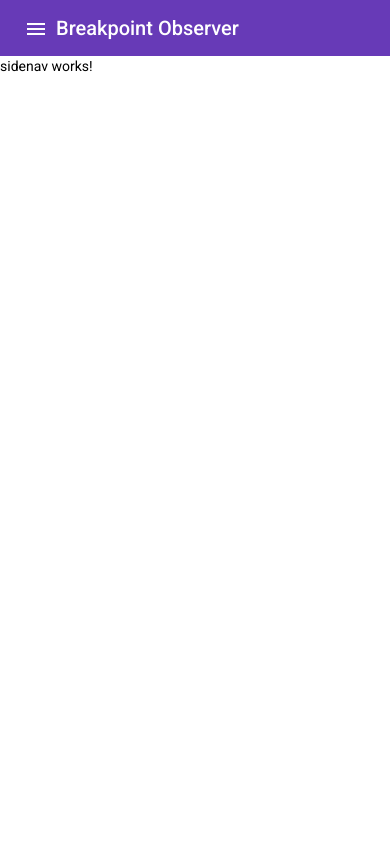
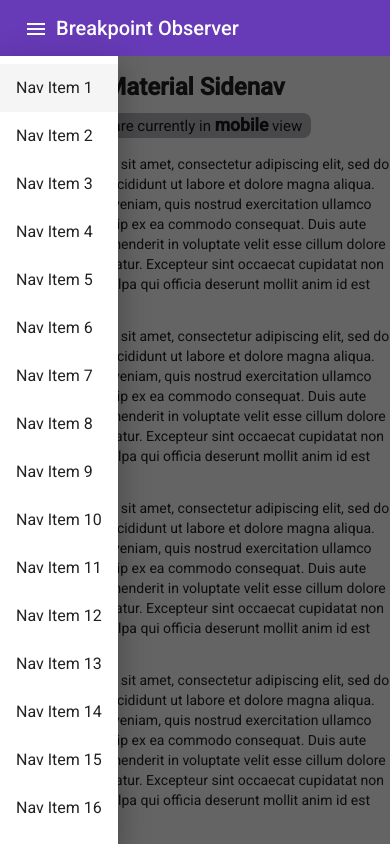
Before and after one commit to veloeditor/Angular-Breakpoint-Observer, an Angular app in the folder angular-breakpoint-observer/: page /sidenav in a window 390 px wide. Shown: the top 844 px of the page. Built offline with nearby package versions, Linux system fonts and the light colour scheme.

Commit message:
added material's sample sidenav boilerplate to show a lorem ipsum. tied this into the breakpoint observer and it's working as expected. do not currently have a toggle button to open close sidenav

```diff
--- a/angular-breakpoint-observer/src/app/components/header-mobile/header-mobile.component.html
+++ b/angular-breakpoint-observer/src/app/components/header-mobile/header-mobile.component.html
@@ -10,6 +10,7 @@
   <mat-menu #menu="matMenu">
     <button mat-menu-item><a routerLink="table">Material Table</a></button>
     <button mat-menu-item><a routerLink="stepper">Material Stepper</a></button>
+    <button mat-menu-item><a routerLink="sidenav">Material Sidenav</a></button>
   </mat-menu>
   <a routerLink="">Breakpoint Observer</a>
   <span class="example-spacer"></span>
--- a/angular-breakpoint-observer/src/app/components/header/header.component.scss
+++ b/angular-breakpoint-observer/src/app/components/header/header.component.scss
@@ -1,3 +1,7 @@
+.toolbar-container {
+  z-index: 1;
+}
+
 .example-spacer {
   flex: 1 1 auto;
 }
--- a/angular-breakpoint-observer/src/app/components/sidenav/sidenav.component.html
+++ b/angular-breakpoint-observer/src/app/components/sidenav/sidenav.component.html
@@ -1 +1,26 @@
-<p>sidenav works!</p>
+<div class="wrapper-container" [class.example-is-mobile]="isMobile">
+  <mat-sidenav-container class="example-sidenav-container">
+    <mat-sidenav
+      #snav
+      [mode]="isMobile ? 'over' : 'side'"
+      [(opened)]="opened"
+      [fixedInViewport]="isMobile"
+      fixedTopGap="56"
+    >
+      <mat-nav-list>
+        <a mat-list-item routerLink="." *ngFor="let nav of fillerNav">{{
+          nav
+        }}</a>
+      </mat-nav-list>
+    </mat-sidenav>
+
+    <mat-sidenav-content>
+      <h1 class="table-title">Material Sidenav</h1>
+      <h4 class="subtitle">
+        We are currently in
+        <span>{{ isMobile ? "mobile" : "desktop" }}</span> view
+      </h4>
+      <p *ngFor="let content of fillerContent">{{ content }}</p>
+    </mat-sidenav-content>
+  </mat-sidenav-container>
+</div>
--- a/angular-breakpoint-observer/src/app/components/sidenav/sidenav.component.scss
+++ b/angular-breakpoint-observer/src/app/components/sidenav/sidenav.component.scss
@@ -0,0 +1,75 @@
+.wrapper-container {
+  //   display: flex;
+  //   flex-direction: column;
+  //   position: absolute;
+  //   top: 0;
+  //   bottom: 0;
+  //   left: 0;
+  //   right: 0;
+  height: calc(100vh - 66px);
+}
+
+.table-title {
+  padding-top: 15px;
+  text-align: center;
+  font-weight: 800;
+  padding-bottom: 10px;
+  margin-bottom: 0px;
+}
+
+.subtitle {
+  text-align: center;
+  background-color: rgb(181, 179, 182);
+  width: -moz-fit-content;
+  width: fit-content;
+  margin-left: auto;
+  margin-right: auto;
+  border-radius: 8px;
+  padding: 0 9px;
+
+  span {
+    font-weight: bold;
+    font-size: 1.1rem;
+  }
+}
+
+.example-is-mobile .example-toolbar {
+  position: fixed;
+  /* Make sure the toolbar will stay on top of the content as it scrolls past. */
+  z-index: 2;
+}
+
+h1.example-app-name {
+  margin-left: 8px;
+}
+
+.example-sidenav-container {
+  /* When the sidenav is not fixed, stretch the sidenav container to fill the available space. This
+       causes `<mat-sidenav-content>` to act as our scrolling element for desktop layouts. */
+  flex: 1;
+}
+
+.example-is-mobile .example-sidenav-container {
+  /* When the sidenav is fixed, don't constrain the height of the sidenav container. This allows the
+       `<body>` to be our scrolling element for mobile layouts. */
+  flex: 1 0 auto;
+}
+
+// @media (max-width: 600px) {
+//   .wrapper-container {
+//     background-color: rgb(75, 75, 75);
+//     height: calc(100vh - 56px);
+//   }
+//   .table-title {
+//     font-size: 1.3rem;
+//     color: whitesmoke;
+//   }
+
+//   .subtitle {
+//     font-size: 0.7rem;
+
+//     span {
+//       font-size: 0.9rem;
+//     }
+//   }
+// }
--- a/angular-breakpoint-observer/src/app/components/sidenav/sidenav.component.ts
+++ b/angular-breakpoint-observer/src/app/components/sidenav/sidenav.component.ts
@@ -1,4 +1,6 @@
 import { Component, OnInit } from '@angular/core';
+import { BreakpointObserver, Breakpoints } from '@angular/cdk/layout';
+
 
 @Component({
   selector: 'app-sidenav',
@@ -6,10 +8,26 @@ import { Component, OnInit } from '@angular/core';
   styleUrls: ['./sidenav.component.scss']
 })
 export class SidenavComponent implements OnInit {
+  isMobile: boolean = false;
+  fillerNav = Array.from({ length: 50 }, (_, i) => `Nav Item ${i + 1}`);
+  opened: boolean = true;
 
-  constructor() { }
+  fillerContent = Array.from(
+    { length: 50 },
+    () =>
+      `Lorem ipsum dolor sit amet, consectetur adipiscing elit, sed do eiusmod tempor incididunt ut
+       labore et dolore magna aliqua. Ut enim ad minim veniam, quis nostrud exercitation ullamco
+       laboris nisi ut aliquip ex ea commodo consequat. Duis aute irure dolor in reprehenderit in
+       voluptate velit esse cillum dolore eu fugiat nulla pariatur. Excepteur sint occaecat
+       cupidatat non proident, sunt in culpa qui officia deserunt mollit anim id est laborum.`,
+  );
+
+  constructor(private breakpointObserver: BreakpointObserver) { }
 
   ngOnInit(): void {
+    this.breakpointObserver.observe(['(max-width: 600px)']).subscribe(result => {
+      this.isMobile = result.matches;
+    });
   }
 
 }
```
Also changed, not shown: angular-breakpoint-observer/src/app/modules/material/material.module.ts (+9 -2 lines).
